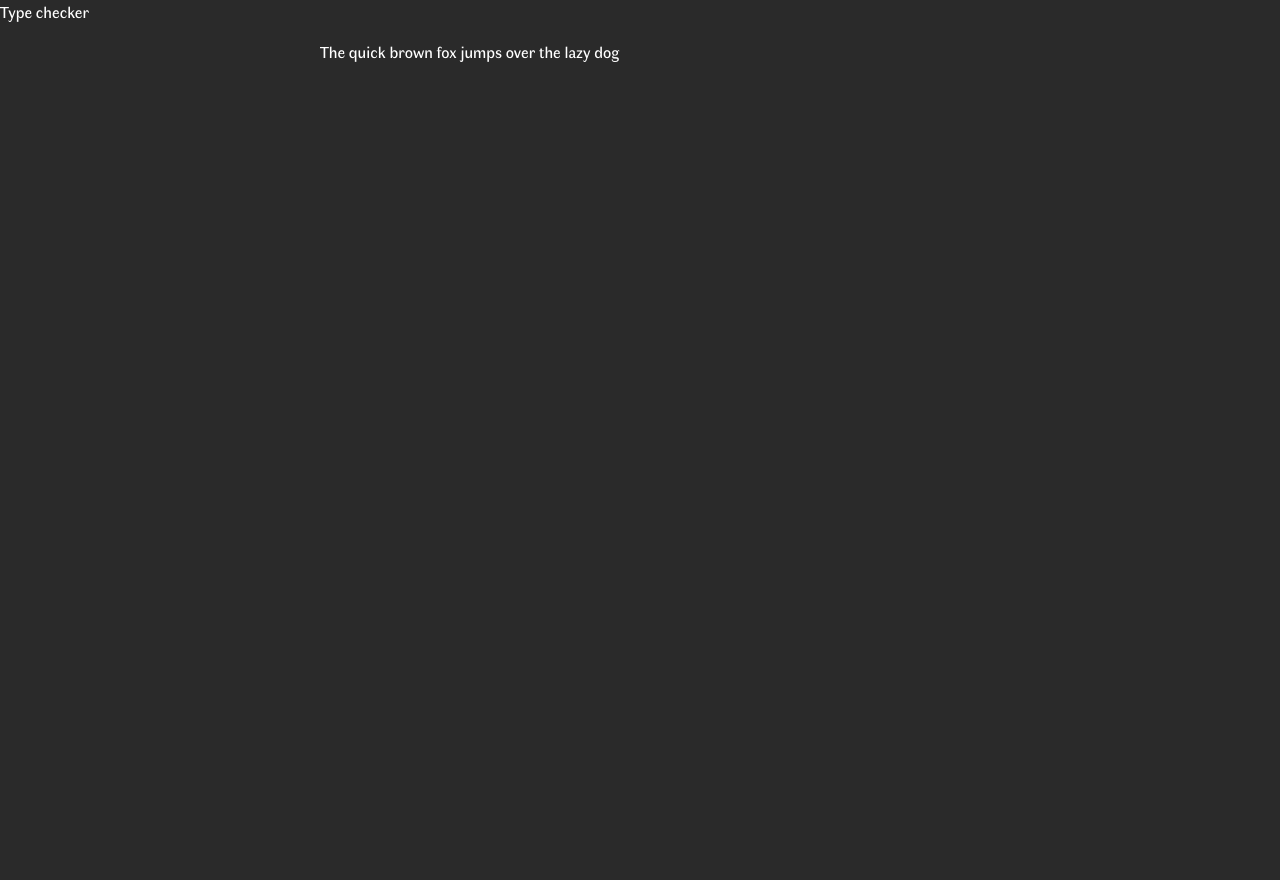
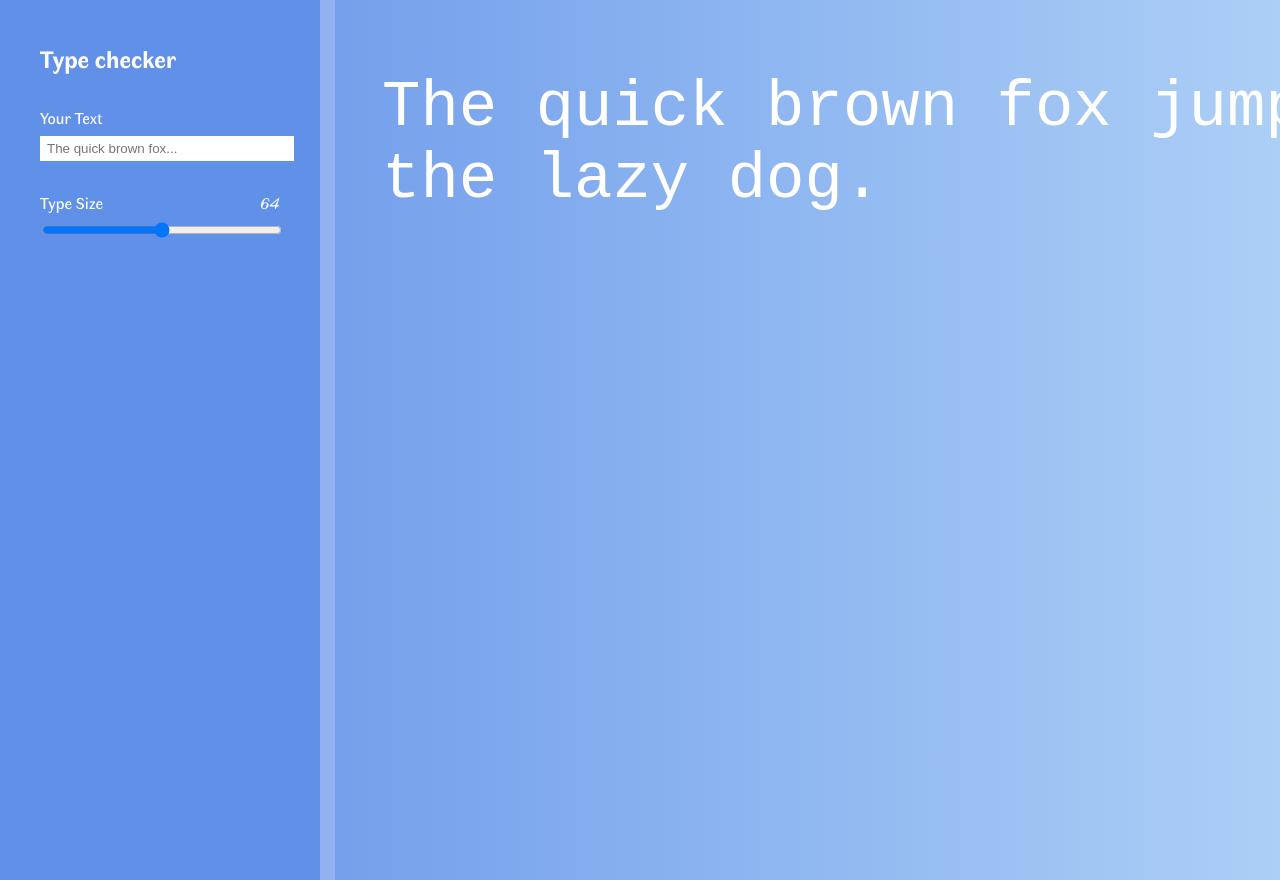
Before and after one commit to JonnyMoore/superHi-project3, a plain HTML site: page index.html in a window 1280 px wide. Before the commit the page ends 800 px from the top, so only its background shows below. Drawn offline with Linux system fonts and the light colour scheme; files whose address does not match are found by name.

Commit message:
Add more functionality and styling

```diff
--- a/assets/css/style.css
+++ b/assets/css/style.css
@@ -22,9 +22,16 @@ body {
     font-size: 16px;
     line-height: 1.5;
 
-    background-color: #2a2a2a;
+    background-color: #accff6;
+    /* background-image: linear-gradient(to bottom right, #D66D75, #E29587); */
+    background-image: linear-gradient(to right, #6190E8, #accff6);
     color: #fff;
     margin: 40px 40px 40px 320px;
+    min-height: 100vh;
+}
+
+section {
+    padding: 40px;
 }
 
 section.options {
@@ -32,6 +39,51 @@ section.options {
     top: 0;
     left: 0;
     height: 100vh;
-    width: 280px;
-    background-color: #2a2a2a;
+    width: 240px;
+    background-color: #6190E8;
+    border-right: 15px solid rgba(255,255,255,.3);
 }
+
+h1 {
+    font-size: 24px;
+    font-weight: 700;
+}
+
+div.option {
+    margin: 30px 0;
+}
+
+label {
+    display: block;
+    margin: 0 0 5px 0;
+}
+label span {
+    float: right;
+    font-style: italic;
+}
+
+input[type="text"] { /* filter input selector by type of input */
+    width: 100%;
+    background-color: #fff;
+    border: none;
+    color: #f3a78e;
+    font-weight: 500;
+    padding: 5px 7px;
+}
+
+input[type="range"] {
+    width: 100%;
+}
+
+textarea.output {
+    position: fixed;
+    left: 320px;
+    width: 100%; /* TODO: This sends text off screen right */
+    min-height: 100vh;
+    background-color: transparent;
+    color: #fff;
+    font-size: 64px;
+    border: none;
+    outline: none;
+    margin: 30px 60px;
+}
--- a/index.html
+++ b/index.html
@@ -11,15 +11,20 @@
         <section class="options">
 
             <h1>Type checker</h1>
+            <div class="option">
+                <label>Your Text</label>
+                <input type="text" name="sentence" placeholder="The quick brown fox...">
+            </div>
+            <div class="option">
+                <label>Type Size<span>64</span></label>
+                <input type="range" name="typesize" min=12 max=200 default=64>
+            </div>
 
         </section>
 
-        <section class="output">
+        <textarea class="output">The quick brown fox jumps over the lazy dog.</textarea>
 
-            <p>The quick brown fox jumps over the lazy dog</p>
-
-        </section>
+        <script src="js/typechecker.js"></script>
 
     </body>
-
 </html>
--- /dev/null
+++ b/js/typechecker.js
@@ -0,0 +1,25 @@
+const sentenceTag = document.querySelector(`input[type="text"]`)
+const outputTag = document.querySelector("textarea.output")
+const originalText = outputTag.innerHTML
+
+// when I type in my sentence tag, update the output tag accordingly
+// if there's no value, put in the original text in the html
+sentenceTag.addEventListener("keyup", function() {
+    if (this.value) {
+        outputTag.value = this.value // this refers to the thing being targeted
+    }
+    else {
+        outputTag.value = originalText
+    }
+})
+
+// when i type in my output tag, update the sentence tag accordingly
+outputTag.addEventListener("keyup", function() {
+    if (this.value) {
+        sentenceTag.value = this.value
+    }
+    else {
+        sentenceTag.value = ""
+        outputTag.value = originalText
+    }
+})
```
